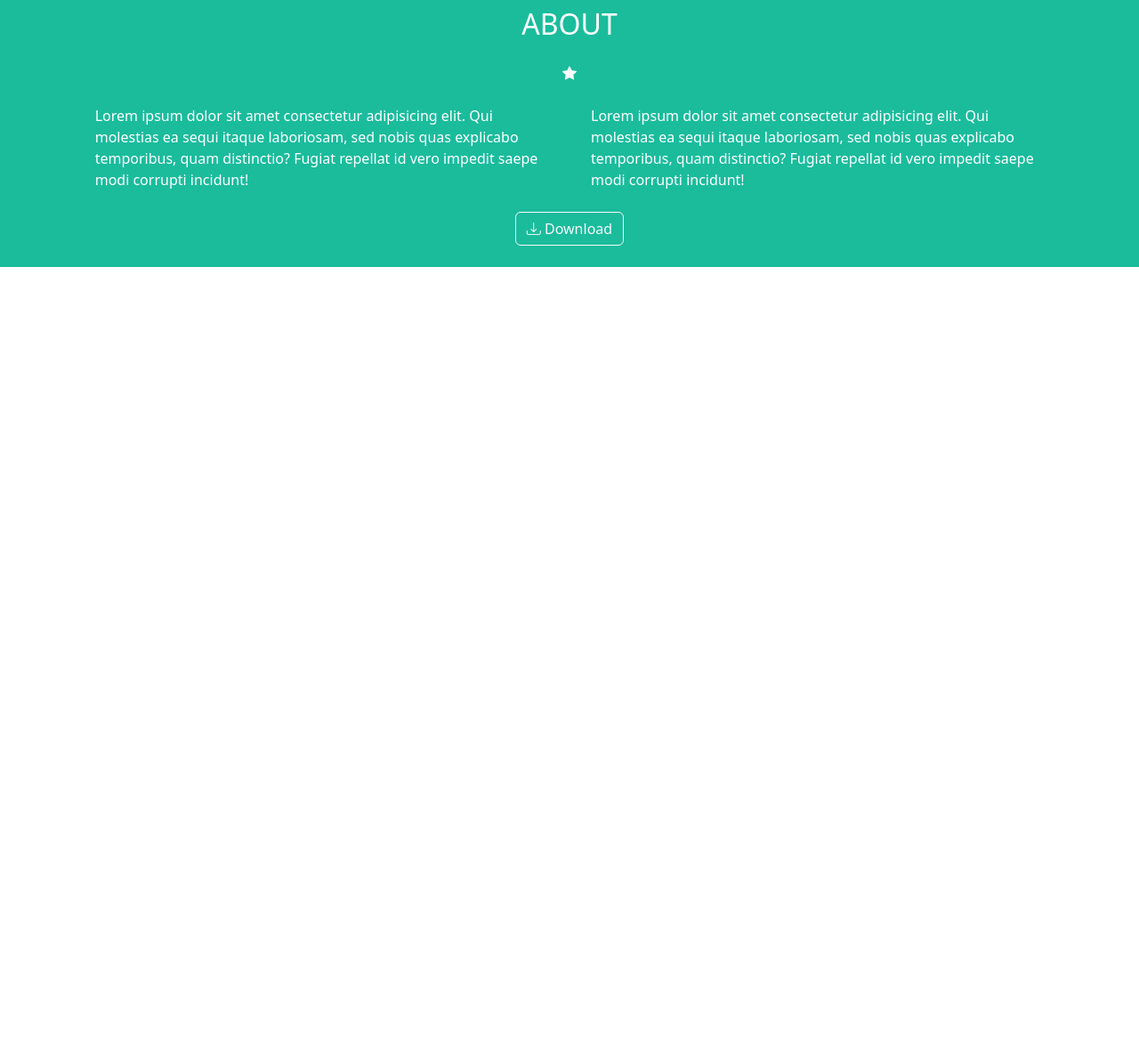
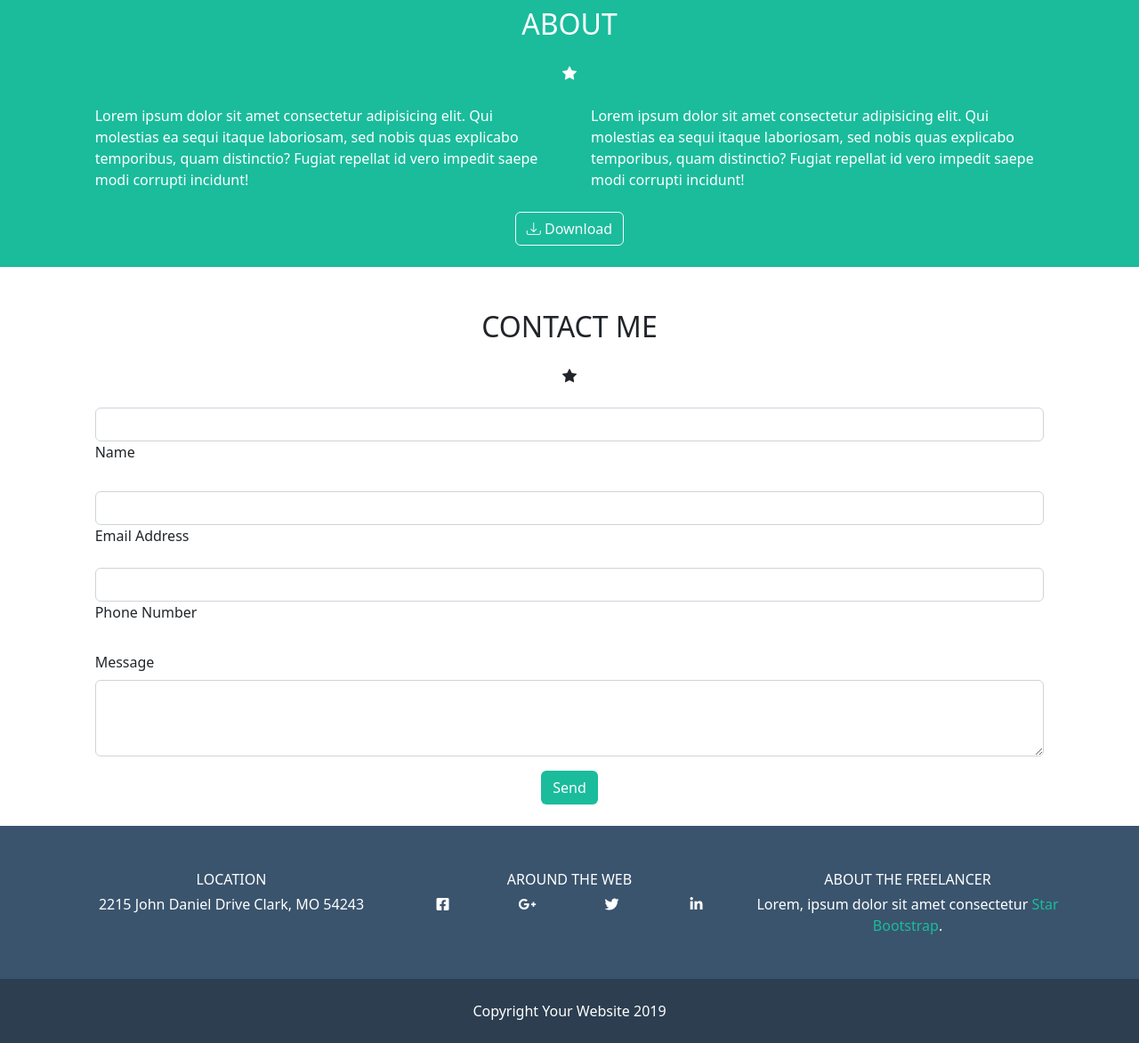
Before and after one commit to peterpozo/html-css-bootstrap-freelancer, a plain HTML site: page index.html in a window 1280 px wide. Shown: the part 1222-2394 px from the top of the page at 89% size. Before the commit the page ends 1522 px from the top, so only its background shows below. Drawn offline with nearby package versions, Linux system fonts and the light colour scheme.

Commit message:
Section contact-me + footer

```diff
--- a/css/style.css
+++ b/css/style.css
@@ -20,3 +20,26 @@ header{
     background-color: #1abc9c;
     padding-top: 3rem;
 }
+
+.contact-me{
+    margin-top: 3rem;
+}
+
+.bottone-contact-me{
+    background-color: #1abc9c;
+    color: white;
+
+}
+
+.footer-top{
+    background-color: #3a546d;
+}
+
+.footer-bottom{
+    background-color: #2c3e50;
+}
+
+.link-bootstrap{
+    color: #1abc9c;
+    text-decoration: none;
+}
--- a/index.html
+++ b/index.html
@@ -8,12 +8,15 @@
     <link href="https://cdn.jsdelivr.net/npm/bootstrap@5.2.2/dist/css/bootstrap.min.css" rel="stylesheet" integrity="sha384-Zenh87qX5JnK2Jl0vWa8Ck2rdkQ2Bzep5IDxbcnCeuOxjzrPF/et3URy9Bv1WTRi" crossorigin="anonymous">
     <script src="https://cdn.jsdelivr.net/npm/bootstrap@5.2.2/dist/js/bootstrap.bundle.min.js" integrity="sha384-OERcA2EqjJCMA+/3y+gxIOqMEjwtxJY7qPCqsdltbNJuaOe923+mo//f6V8Qbsw3" crossorigin="anonymous"defer></script>
     <link rel="stylesheet" href="https://cdn.jsdelivr.net/npm/bootstrap-icons@1.9.1/font/bootstrap-icons.css">
+    <!-- Fontawesome  -->
+    <link rel="stylesheet" href="https://cdnjs.cloudflare.com/ajax/libs/font-awesome/6.2.0/css/all.min.css" integrity="sha512-xh6O/CkQoPOWDdYTDqeRdPCVd1SpvCA9XXcUnZS2FmJNp1coAFzvtCN9BmamE+4aHK8yyUHUSCcJHgXloTyT2A==" crossorigin="anonymous" referrerpolicy="no-referrer" />
     <!-- Style  -->
     <link rel="stylesheet" href="css/style.css">
 
   </head>
 
  <body>
+   <!-- Header  -->
    <header>
      <nav class="navbar navbar-expand-md color-blue-navy">
       <div class="container">
@@ -51,7 +54,8 @@
        </div>
      </div>
    </header>
-   <section class="portfolio">
+   <!-- Portfolio  -->
+   <section class="portfolio text-center">
      <h2 class="text-center">PORTFOLIO</h2>
      <div class="row justify-content-center m-4">
       <div class="col col-lg-2"></div>
@@ -84,6 +88,7 @@
        </div>
      </div>
    </section>
+   <!-- About  -->
    <section class="about text-white text-center">
      <h2 class="text-center">ABOUT</h2>
      <div class="row justify-content-center m-4">
@@ -107,5 +112,96 @@
      </div>
      <button type="button" class="btn btn-outline-light m-4"><i class="bi bi-download"></i> Download</button>
    </section>
+   <!-- Contact Me  -->
+   <section class="contact-me text-center">
+     <h2 class="text-center">CONTACT ME</h2>
+     <div class="row justify-content-center m-4">
+      <div class="col col-lg-2"></div>
+      <div class="col-md-auto">
+        <i class="bi bi-star-fill"></i>
+      </div>
+      <div class="col col-lg-2"></div>
+     </div>
+     <div class="col-10 mx-auto">
+      <form>
+        <!-- Name info-->
+        <div class="row mb-4">
+          <div class="col">
+            <div class="form-outline">
+              <input type="text" id="form3Example1" class="form-control" />
+              <label class="form-label d-flex" for="form3Example1">Name</label>
+            </div>
+          </div>
+        </div>
+
+        <!-- Email input -->
+        <div class="form-outline mb-4">
+          <input type="email" id="form3Example3" class="form-control" />
+          <label class="form-label d-flex" for="form3Example3">Email Address</label>
+        </div>
+
+        <!-- Phone numer  -->
+
+        <div class="row mb-4">
+          <div class="col">
+            <div class="form-outline">
+              <input type="text" id="form3Example1" class="form-control" />
+              <label class="form-label d-flex" for="form3Example1">Phone Number</label>
+            </div>
+          </div>
+        </div>
+        <!-- Message  -->
+
+        <div class="mb-3">
+          <label for="exampleFormControlTextarea1" class="form-label d-flex">Message</label>
+          <textarea class="form-control" id="exampleFormControlTextarea1" rows="3"></textarea>
+        </div>
+
+        <!-- Submit button -->
+        <button type="submit" class="btn bottone-contact-me btn-block mb-4">Send</button>
+      </form>
+     </div>
+   </section>
+   <!-- Footer  -->
+   <footer class="text-white text-center">
+     <div class="footer-top p-5">
+      <div class="container">
+        <div class="row g-4">
+          <div class="col-12 col-sm-4">
+            <div class="col mb-1">LOCATION</div>
+            <div class="col">2215 John Daniel Drive Clark, MO 54243</div>
+          </div>
+          <div class="col-12 col-sm-4">
+            <div class="col mb-1">AROUND THE WEB</div>
+            <div class="row">
+              <div class="col-3">
+                <i class="fa-brands fa-square-facebook"></i>
+              </div>
+              <div class="col-3">
+                <i class="fa-brands fa-google-plus-g"></i>
+              </div>
+              <div class="col-3">
+                <i class="fa-brands fa-twitter"></i>
+              </div>
+              <div class="col-3">
+                <i class="fa-brands fa-linkedin-in"></i>
+              </div>
+            </div>
+          </div>
+          <div class="col-12 col-sm-4">
+            <div class="col mb-1">ABOUT THE FREELANCER</div>
+            <div class="col">Lorem, ipsum dolor sit amet consectetur <a class="link-bootstrap" href="url">Star Bootstrap</a>.</div>
+          </div>
+        </div>
+      </div>
+     </div>
+     <div class="footer-bottom p-4">
+      <div class="container">
+        <div class="row">
+           <div class="col">Copyright Your Website 2019</div>
+        </div>
+      </div>
+     </div>
+   </footer>
  </body>
 </html>
```
